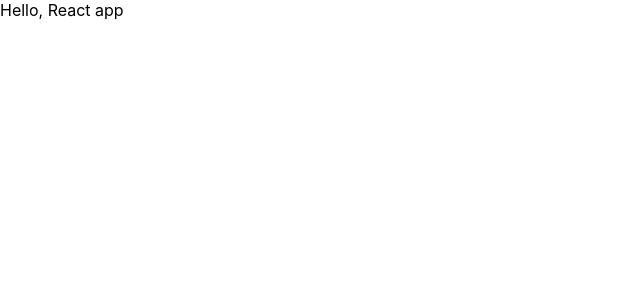
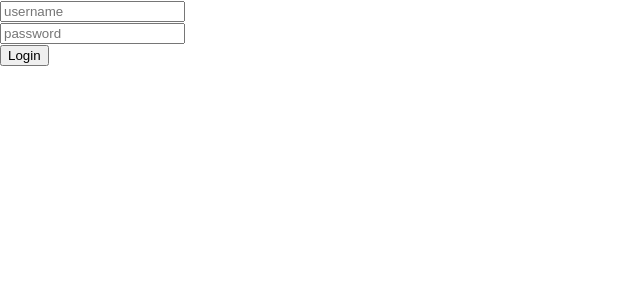
Before and after one commit to kelypso/rambler, a React (Create React App) app in the folder client/: page / in a window 1280 px wide. Shown: the top 300 px of the page, without its empty margins (0-640 px from the left). Built offline with nearby package versions, Linux system fonts and the light colour scheme.

Commit message:
build out login component and add to app

```diff
--- a/client/src/App.js
+++ b/client/src/App.js
@@ -1,10 +1,11 @@
 import React from 'react';
 import './App.css';
+import Login from './components/Login.js';
 
 class App extends React.Component {
   render() {
     return (
-      'Hello, React app'
+      <Login />
     );
   }
 }
--- a/client/src/components/login.js
+++ b/client/src/components/login.js
@@ -0,0 +1,31 @@
+import React from 'react'
+import {connect} from 'react-redux'
+import {updateLoginForm} from '../actions/loginForm.js'
+
+const Login = ({loginForm, updateLoginForm}) => {
+
+    const handleChange = e => {
+        const {name, value} = e.target
+        const updatedForm = {
+            ...loginForm,
+            [name]: value
+        }
+        updateLoginForm(updatedForm)
+    }
+
+    return (
+        <form onSubmit={undefined}>
+            <input type="text" name="username" onChange={handleChange} value={loginForm.username} placeholder="username" /><br />
+            <input type="text" name="password" onChange={handleChange} value={loginForm.password} placeholder="password" /><br />
+            <input type="submit" value="Login" />
+        </form>
+    )
+}
+
+const mapStateToProps = state => {
+    return {
+        loginForm: state.loginForm
+    }
+}
+
+export default connect(mapStateToProps, {updateLoginForm})(Login)
```
